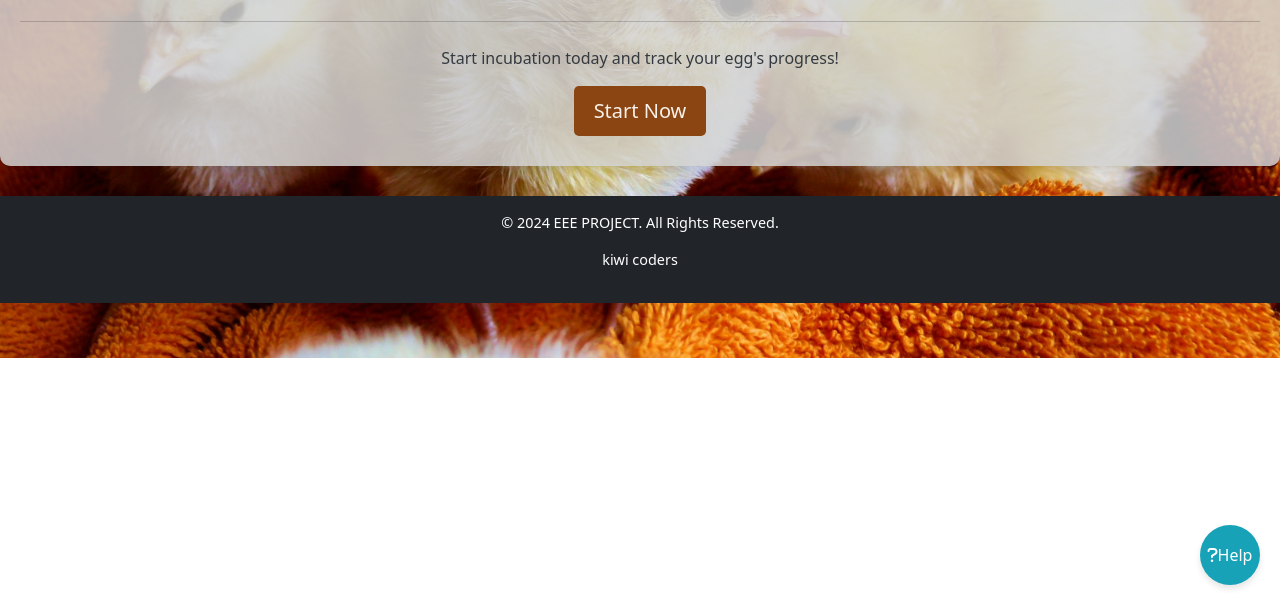
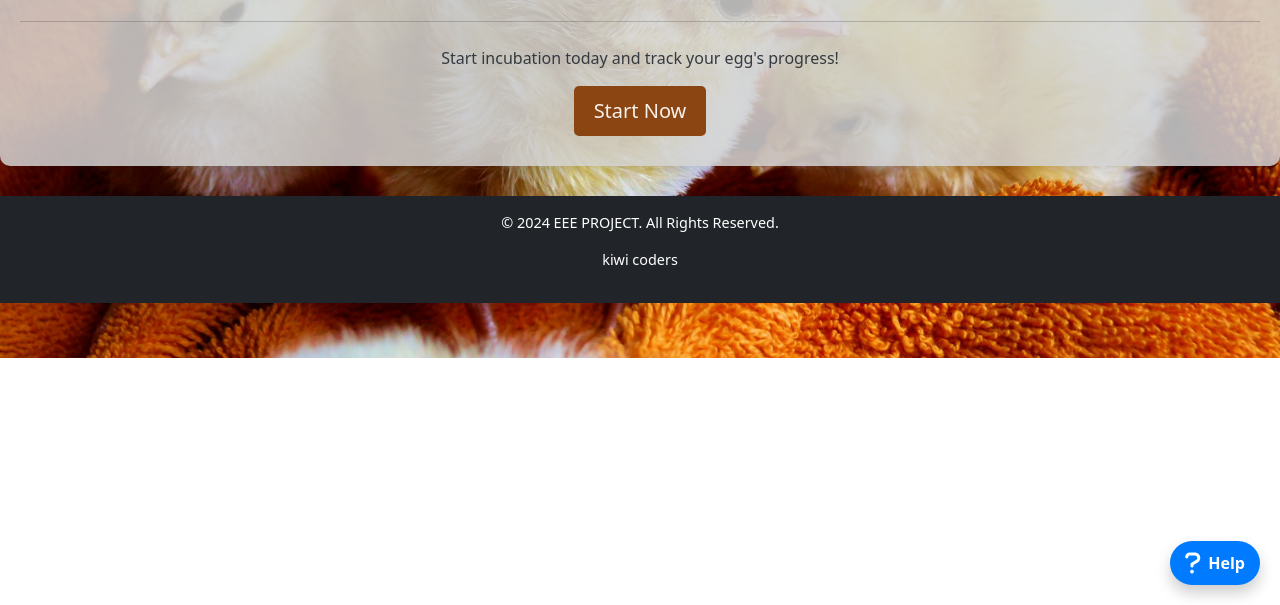
Before and after one commit to Gakuya927/goated, a plain HTML site: page index.html in a window 1280 px wide. Shown: the part 195-800 px from the top of the page. Drawn offline with nearby package versions, Linux system fonts and the light colour scheme.

Commit message:
Update styles.css

```diff
--- a/styles.css
+++ b/styles.css
@@ -130,19 +130,29 @@ footer {
     bottom: 20px;
     right: 20px;
     z-index: 1000;
-    width: 60px;
-    height: 60px;
-    background-color: #17a2b8; /* Bootstrap info color */
-    border: none;
-    border-radius: 50%;
-    box-shadow: 0 4px 6px rgba(0, 0, 0, 0.1);
+    display: flex;
+    align-items: center;
+    background: #007bff;
+    border-radius: 50px;
+    padding: 10px 15px;
     color: white;
-    display: flex;
-    justify-content: center;
-    align-items: center;
+    font-size: 1.2rem;
+    box-shadow: 0 8px 15px rgba(0, 0, 0, 0.2);
+    transition: transform 0.3s, box-shadow 0.3s ease-in-out;
+    cursor: pointer;
 }
 
 .floating-help:hover {
-    background-color: #138496;
-    cursor: pointer;
+    transform: scale(1.1);
+    box-shadow: 0 10px 20px rgba(0, 0, 0, 0.3);
 }
+
+.floating-help i {
+    margin-right: 8px; /* Spacing between the icon and text */
+    font-size: 1.5rem;
+}
+
+.help-text {
+    font-size: 1rem;
+    font-weight: bold;
+}
```
